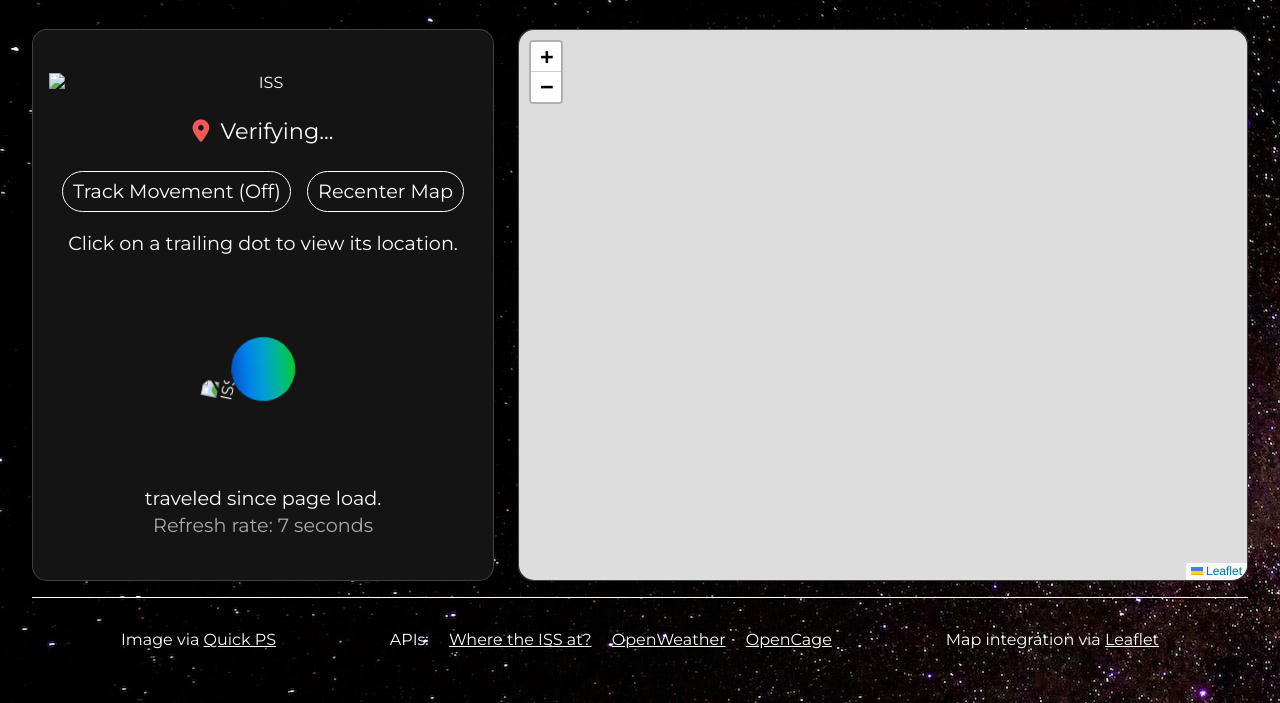
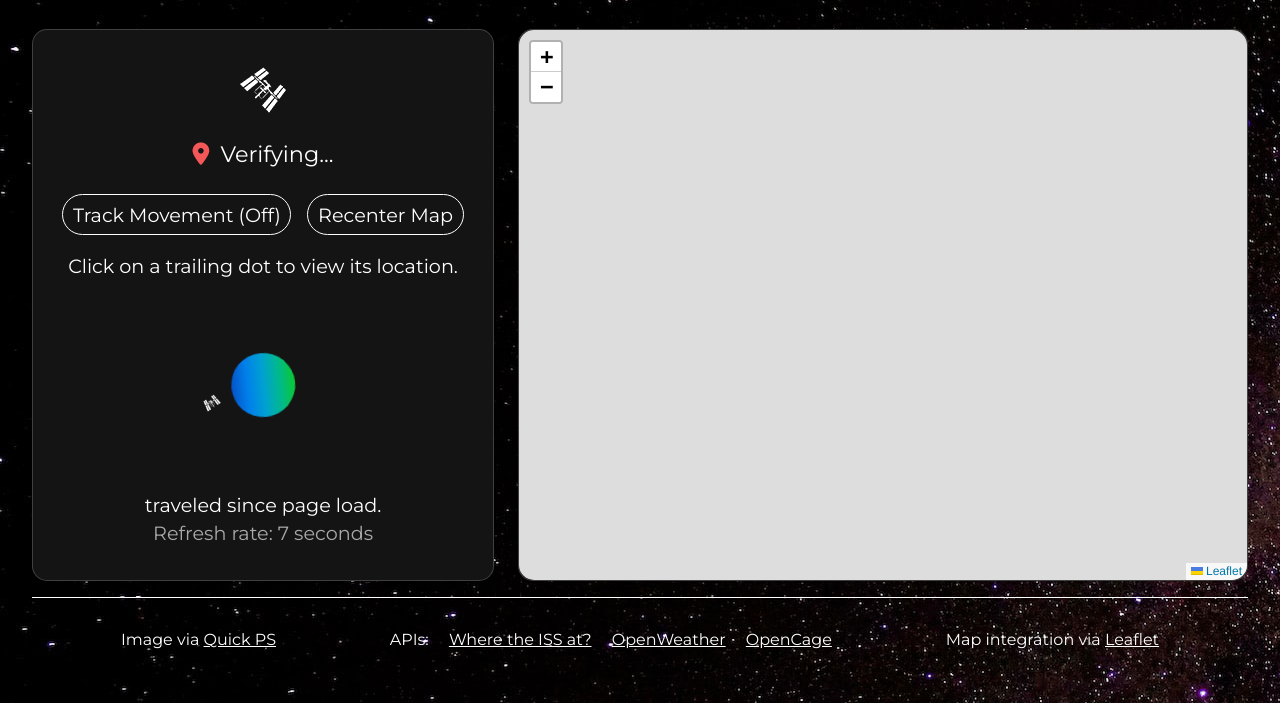
Before and after one commit to contreau/ISS, a plain HTML site: page index.html in a window 1280 px wide. Shown: the part 97-800 px from the top of the page. Drawn offline with nearby package versions, Linux system fonts and the light colour scheme; the site is published under a folder, as on GitHub Pages, so addresses that start at the root find nothing; no server answers.

Commit message:
fixed image urls

```diff
--- a/index.html
+++ b/index.html
@@ -40,7 +40,7 @@
       <main class="main__row row container">
         <div class="infoPanel">
           <div class="location infoContainer">
-            <img src="/img/iss_white.png" alt="ISS" class="iss-white" />
+            <img src="img/iss_white.png" alt="ISS" class="iss-white" />
 
             <p class="dynamicLoc">
               <i class="fa-solid fa-location-dot"></i
@@ -58,7 +58,7 @@
             <div class="iss-anim-container">
               <div class="iss-anim-orbit">
                 <div class="iss-anim">
-                  <img src="/img/iss_white.png" alt="ISS" />
+                  <img src="img/iss_white.png" alt="ISS" />
                 </div>
                 <div class="planet"></div>
               </div>
```
